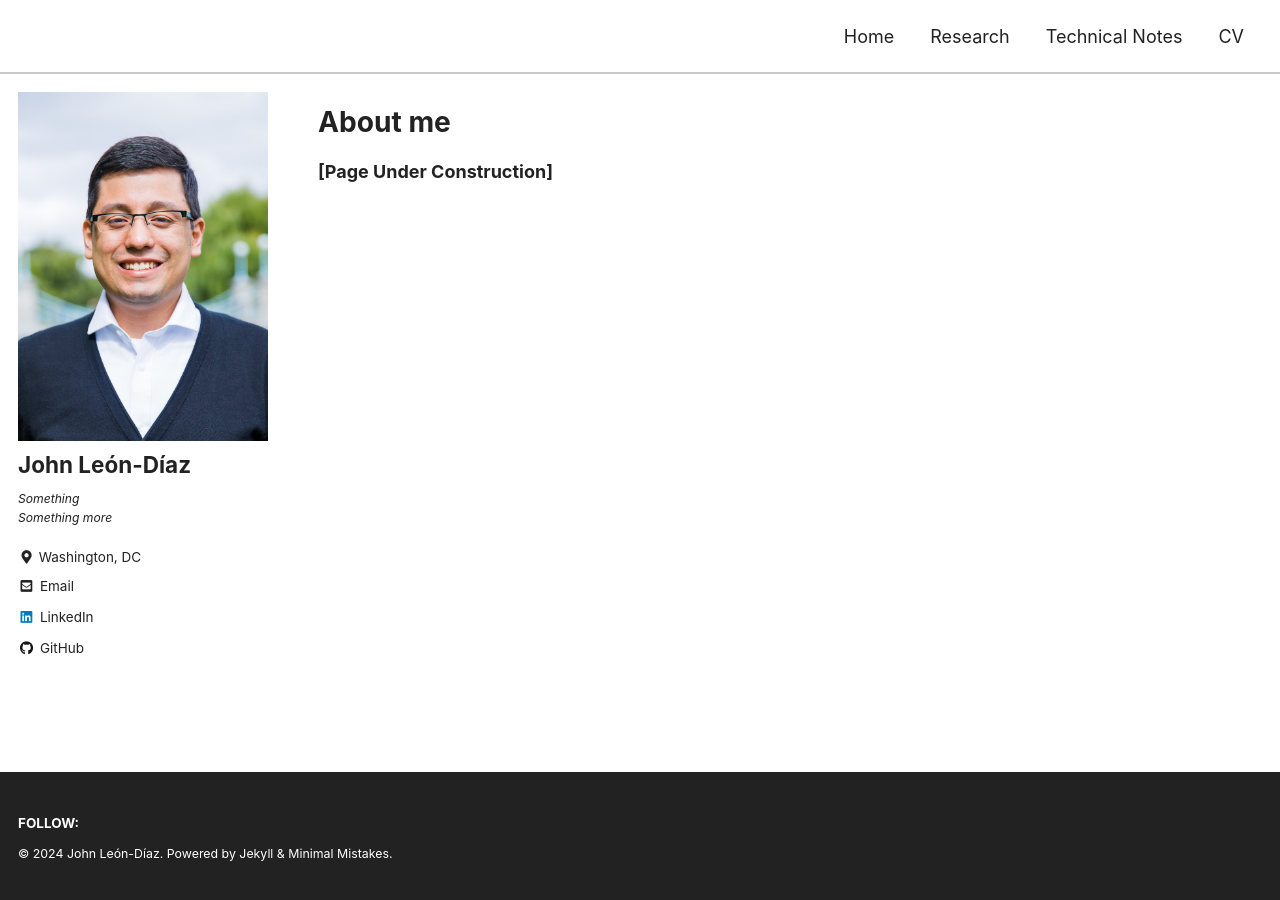
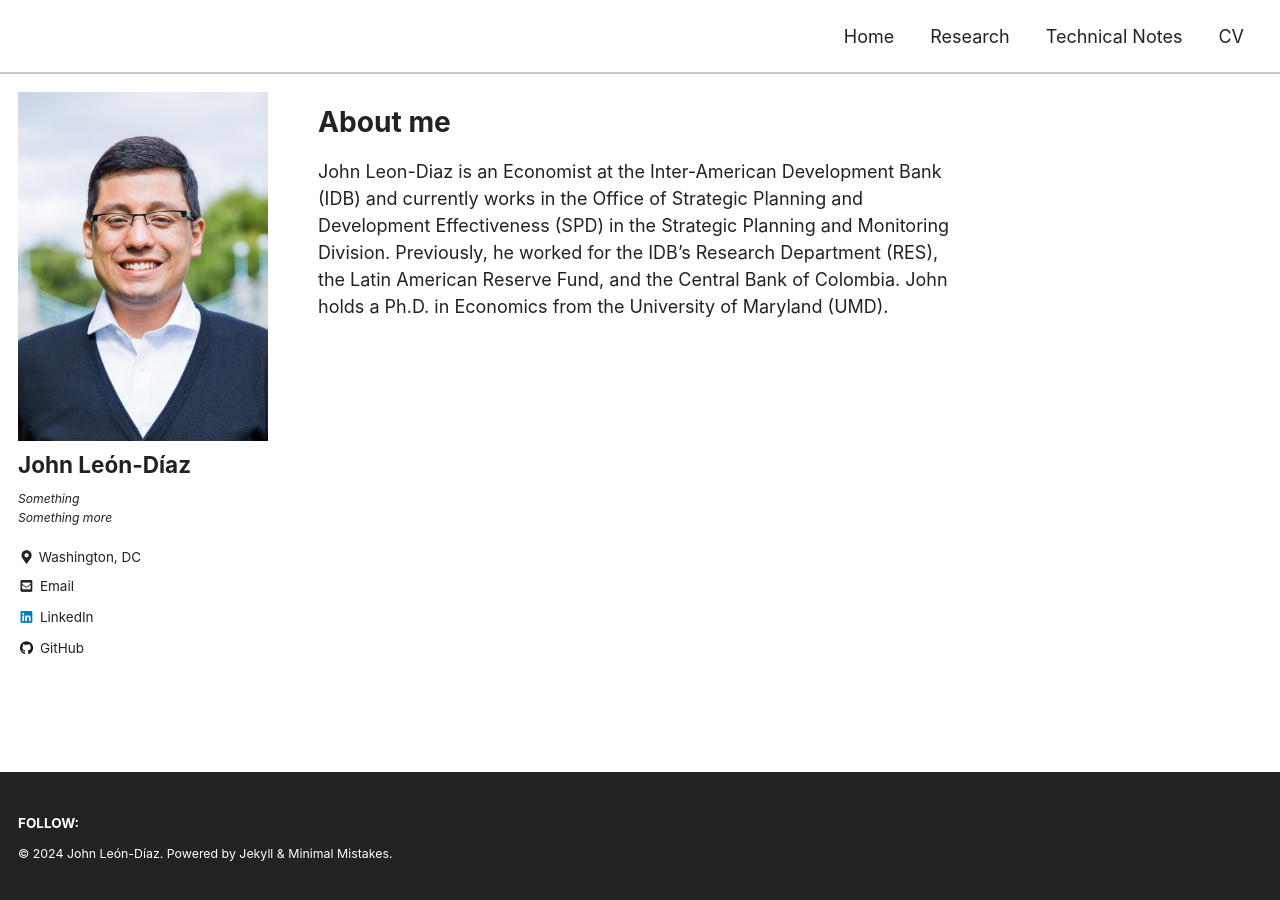
Before and after one commit to jleondia/jleondia.github.io, a Jekyll site: the page built from _pages/home.md, in a window 1280 px wide. Built offline with Jekyll 4.4.1, drawn with Linux system fonts in a browser that asks for light colours; cached includes are drawn as plain includes.

Commit message:
Update home.md

```diff
--- a/_pages/home.md
+++ b/_pages/home.md
@@ -8,4 +8,4 @@ comments: false
 ---
 # About me
 
-**[Page Under Construction]**
+John Leon-Diaz is an Economist at the Inter-American Development Bank (IDB) and currently works in the Office of Strategic Planning and Development Effectiveness (SPD) in the Strategic Planning and Monitoring Division. Previously, he worked for the IDB’s Research Department (RES), the Latin American Reserve Fund, and the Central Bank of Colombia. John holds a Ph.D. in Economics from the University of Maryland (UMD).
```
